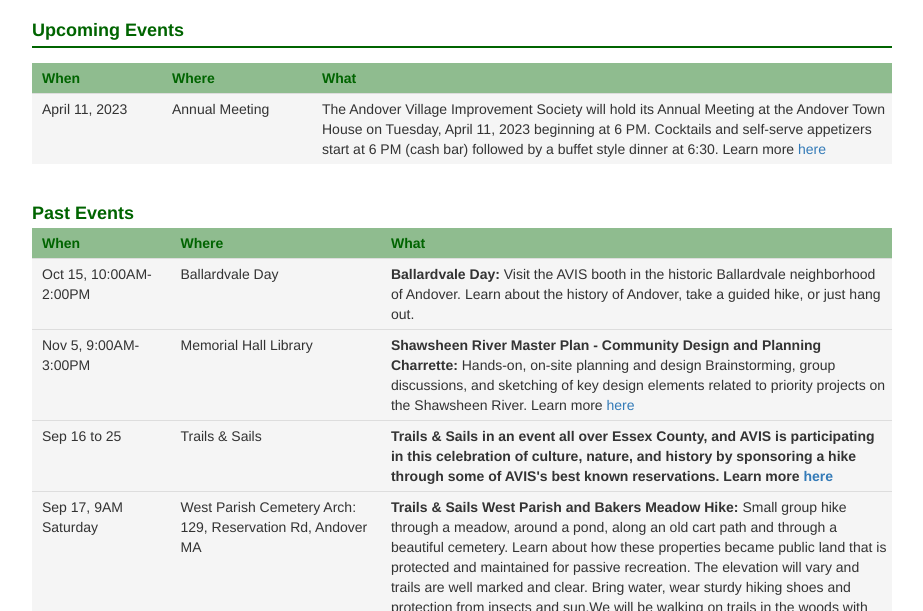
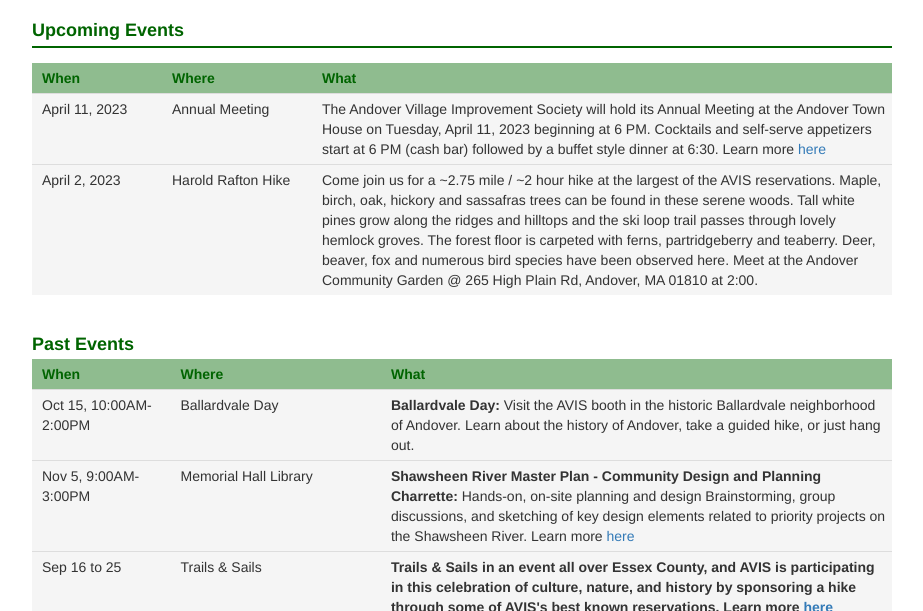
Before and after one commit to avisandover/avis-website, a Jekyll site: the page built from events.html, in a window 1280 px wide and 900 px high, cut to the strip 289-900 px from the top of the window. Shown: the whole strip, without its empty margins (178-1101 px from the left). Built offline with Jekyll 4.4.1, drawn with Linux system fonts in a browser that asks for light colours; nearby versions of some CDN libraries.

Commit message:
Added Harold Rafton Hike information

```diff
--- a/_layouts/cal.html
+++ b/_layouts/cal.html
@@ -33,6 +33,12 @@
             title: '2023 Annual Dinner',
             start: "2023-04-11T18:00:00-00:00",
             end: "2023-04-11T21:30:00-00:00",
+            url: "/events.html"
+          },
+          {
+            title: 'Harold Rafton Hike',
+            start: "2023-04-02T14:00:00-00:00",
+            end: "2023-04-02T16:00:00-00:00",
             url: "/events.html"
           },
           {
--- a/events.html
+++ b/events.html
@@ -37,6 +37,19 @@
 				2023 beginning at 6 PM. Cocktails and self-serve appetizers start at 6 PM (cash bar) followed by a
 				buffet
 				style dinner at 6:30. Learn more<a href="annual-dinner.html"> here</a>
+			</td>
+		</tr>
+		<tr>
+			<td>
+				April 2, 2023
+			</td>
+			<td>
+				Harold Rafton Hike
+			</td>
+			<td>
+				Come join us for a ~2.75 mile / ~2 hour hike at the largest of the AVIS reservations.
+				Maple, birch, oak, hickory and sassafras trees can be found in these serene woods. Tall white pines grow along the ridges and hilltops and the ski loop trail passes through lovely hemlock groves. The forest floor is carpeted with ferns, partridgeberry and teaberry. Deer, beaver, fox and numerous bird species have been observed here.
+				Meet at the Andover Community Garden @ 265 High Plain Rd, Andover, MA 01810 at 2:00.</a>
 			</td>
 		</tr>
 
```
Also changed, not shown: index.html (+13 -0 lines).
